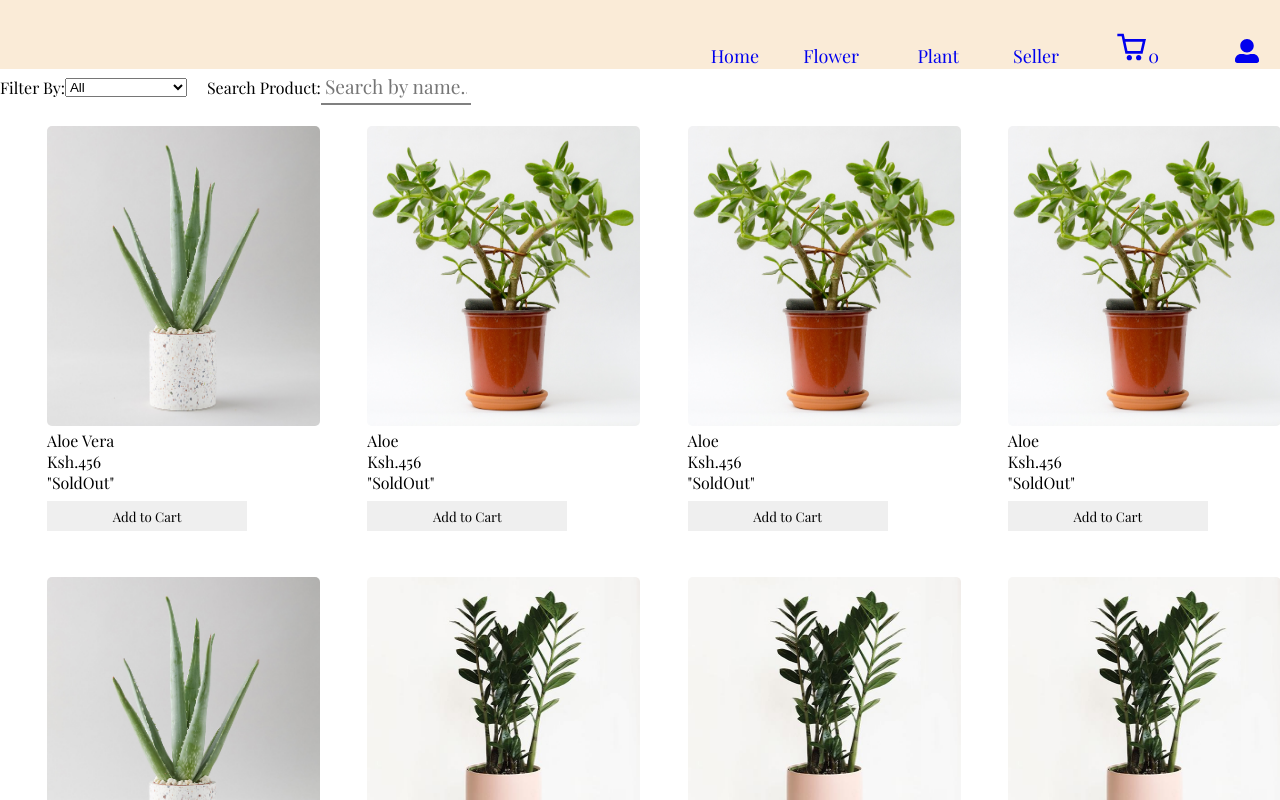
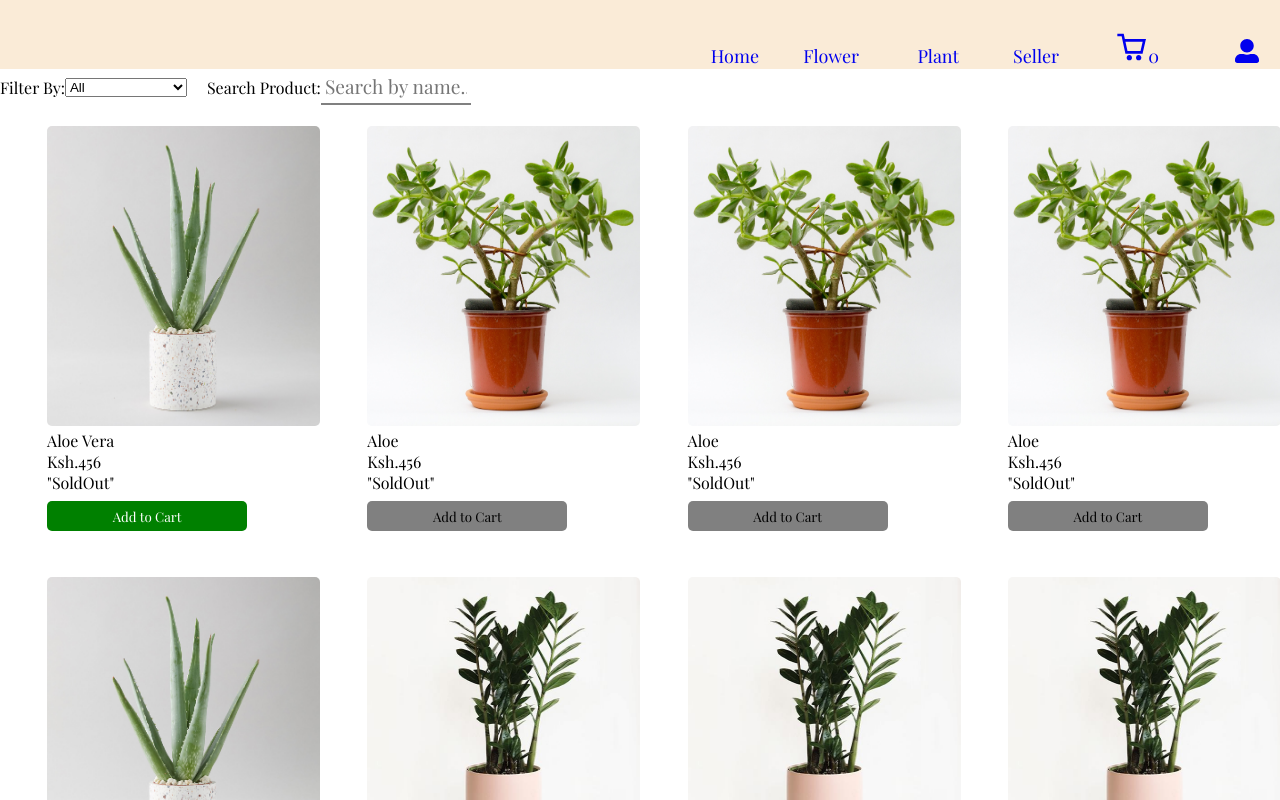
Before and after one commit to luyosamson/BlossomsStore, a React (Create React App) app: page /plantpage in a window 1280 px wide. In both pictures the pointer is over the button 147 px from the left and 516 px from the top of the page. Shown: the top 800 px of the page. Built offline with nearby package versions, Linux system fonts and the light colour scheme; data requests are answered from the project's data file.

Commit message:
Added on hover on add to cart

```diff
--- a/src/components/flowercard/FlowerCard.css
+++ b/src/components/flowercard/FlowerCard.css
@@ -25,4 +25,10 @@ div .itemName{
 .card div button {
     width: 200px;
     height: 30px;
+    background-color:grey;
+    border-radius: 5px;
 }
+.card button:hover {
+    background-color: green;
+    color: white;
+}
```
